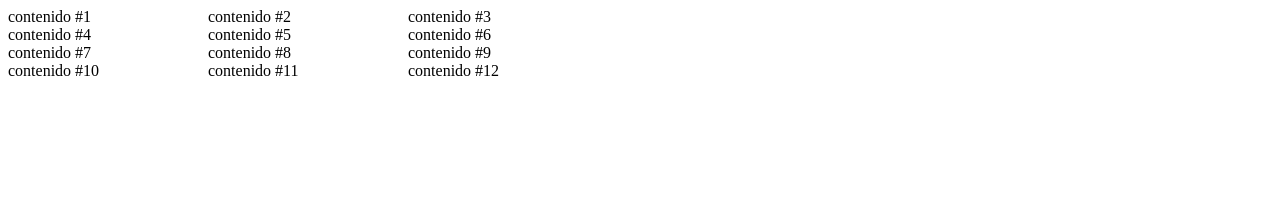
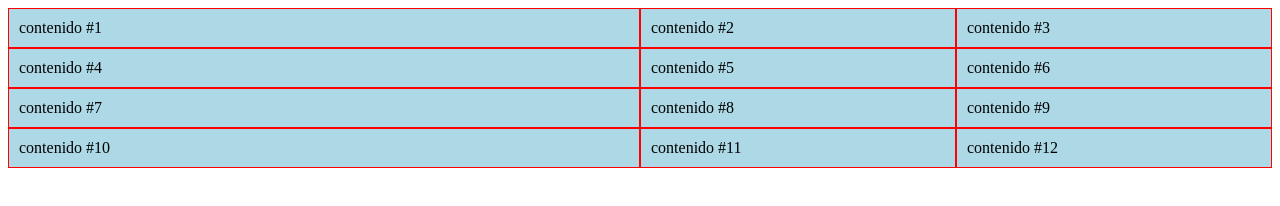
Before and after one commit to jhonmiler61/CssGrid, a plain HTML site: page index.html in a window 1280 px wide. Drawn offline with Linux system fonts and the light colour scheme.

Commit message:
Columnas

```diff
--- a/index.html
+++ b/index.html
@@ -7,7 +7,12 @@
     <style>
         .container{
             display: grid;
-            grid-template-columns: 200px 200px 200px;
+            grid-template-columns: 50%  25% 25%;
+        }
+        .item{
+            background: lightblue;
+            padding: 10px;
+            border: 1px solid red;
         }
 
     </style>
```
